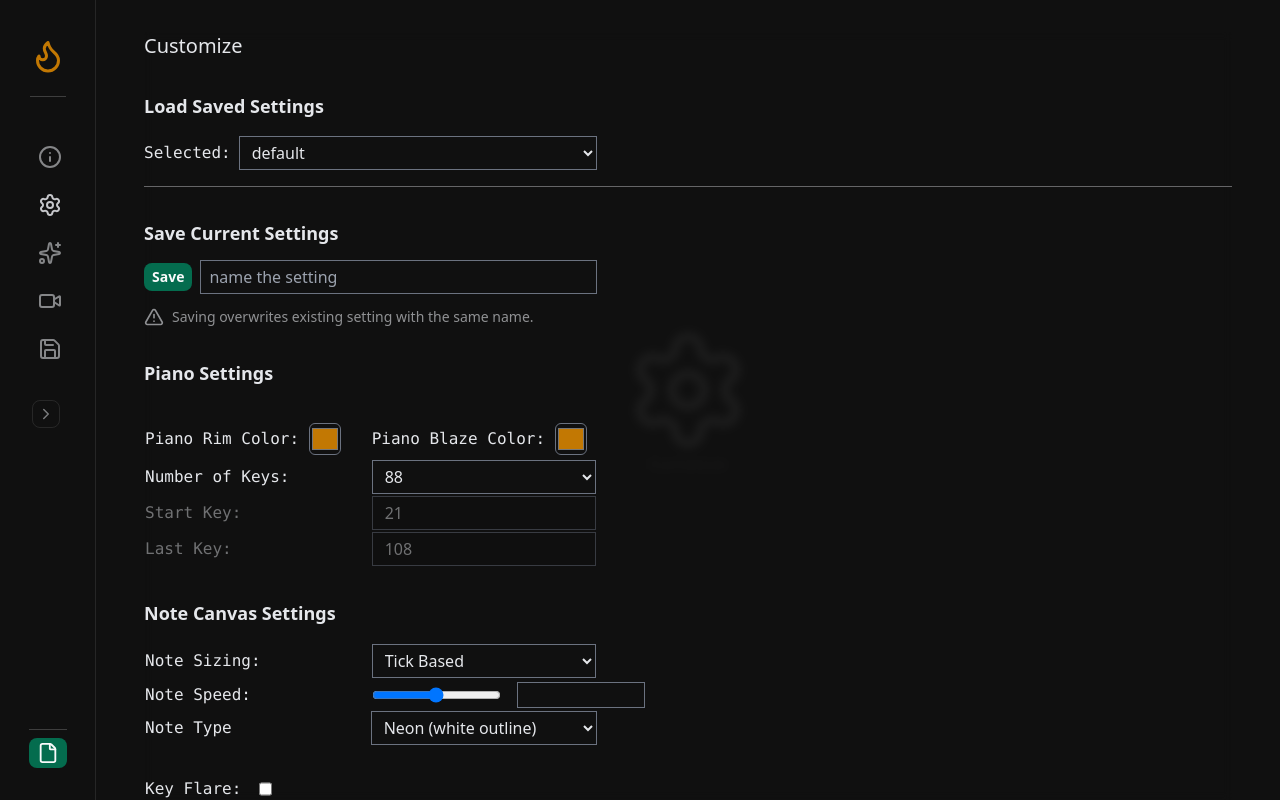
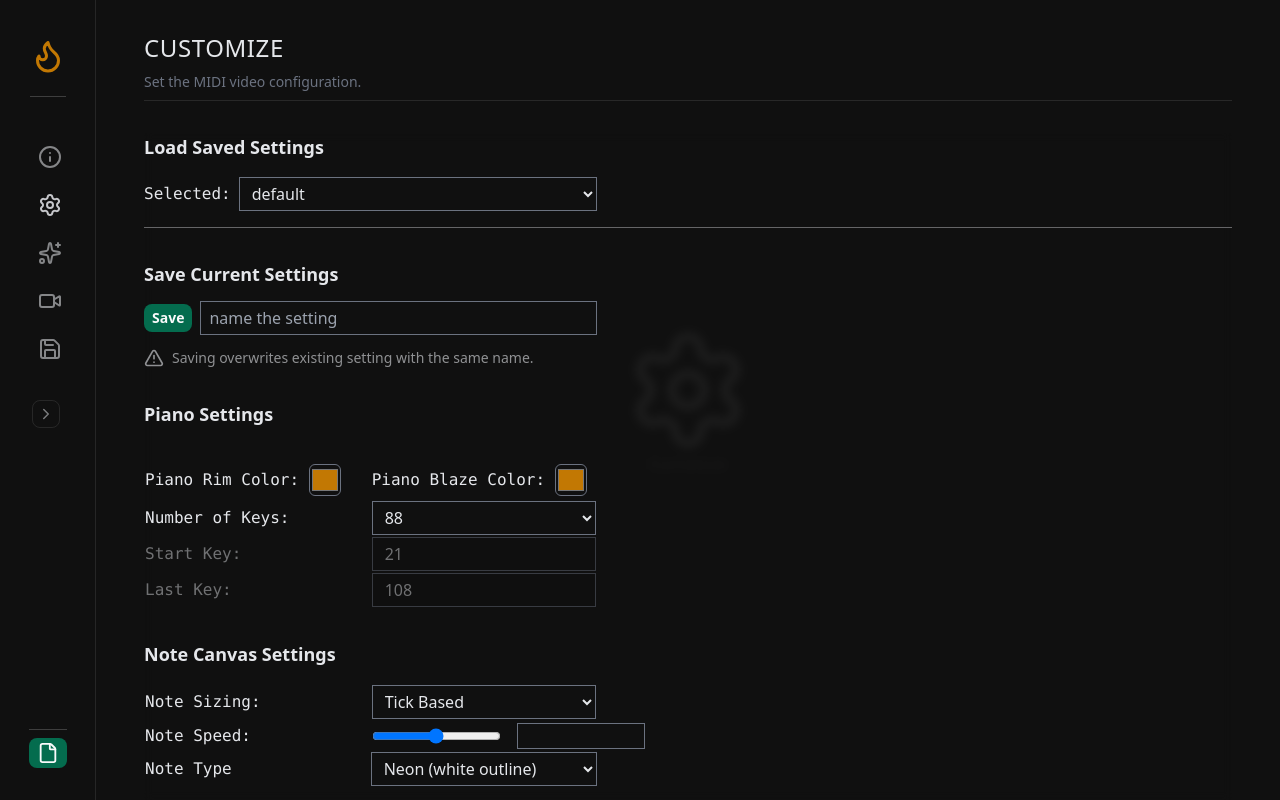
Before and after one commit to AndreBryant/emblaze-app, a SvelteKit app: page / in a window 1280 px wide. Built offline with nearby package versions, Linux system fonts and the light colour scheme.

Commit message:
refactor headers for all tab content component

```diff
--- a/src/components/Header/Header.svelte
+++ b/src/components/Header/Header.svelte
@@ -5,7 +5,7 @@
 	export let subtitle = '';
 </script>
 
-<div class="flex flex-col gap-2">
+<div class="flex flex-col gap-2 px-12 pt-8">
 	<H2>{title}</H2>
 	<H3>{subtitle}</H3>
 	<hr class="border-secondary/10" />
--- a/src/components/MainContent.svelte
+++ b/src/components/MainContent.svelte
@@ -1,6 +1,7 @@
 <script>
 	import { isSidebarCollapsed } from '$lib/stores/app-stores.js';
 	import { activeTabValue } from '$lib/stores/app-stores.js';
+	import Header from './Header/Header.svelte';
 
 	import TabContent from './sidebar/tab/TabContent.svelte';
 
@@ -13,8 +14,8 @@
 >
 	{#each items as item}
 		{#if $activeTabValue === item.value}
+			<Header title={item.label} subtitle={item.subtitle} />
 			<TabContent component={item.component} label={item.label} logo={item.logo} />
-			{$isSidebarCollapsed ? ' ' : ''}
 		{/if}
 	{/each}
 </div>
--- a/src/components/tab-settings/customize/Customize.svelte
+++ b/src/components/tab-settings/customize/Customize.svelte
@@ -115,8 +115,6 @@
 </button> -->
 
 <div class="flex flex-col gap-8 pb-8 backdrop-blur-sm">
-	<h2 class="text-xl">Customize</h2>
-
 	<div class="flex flex-col gap-4">
 		<LoadSave bind:this={loadSaveRef} on:loadSave={handleLoadSetting} />
 		<hr class="opacity-40" />
--- a/src/components/tab-settings/filters/Filters.svelte
+++ b/src/components/tab-settings/filters/Filters.svelte
@@ -1,5 +1,4 @@
 <div class="flex flex-col gap-8 pb-8 backdrop-blur-sm h-full">
-	<h2 class="text-xl">Filters</h2>
 	<!-- Filters -->
 	<div>
 		<h3>Filters</h3>
--- a/src/components/tab-settings/information/Information.svelte
+++ b/src/components/tab-settings/information/Information.svelte
@@ -1,6 +1,5 @@
 <script>
 	import { midiData, filename } from '$lib/stores/midi-stores.js';
-	import Header from '../../Header/Header.svelte';
 	import NoFileLoaded from './NoFileLoaded.svelte';
 	import Table from './Table.svelte';
 
@@ -43,8 +42,6 @@
 </script>
 
 <div class="flex flex-col gap-8 w-full backdrop-blur-sm">
-	<Header title="MIDI Information" subtitle="Specific details about the MIDI file." />
-
 	{#if !$midiData}
 		<NoFileLoaded />
 	{:else}
--- a/src/components/tab-settings/render/Render.svelte
+++ b/src/components/tab-settings/render/Render.svelte
@@ -30,8 +30,6 @@
 </script>
 
 <div class="flex flex-col gap-1 h-full">
-	<h2 class="text-xl">Render/Preview</h2>
-
 	<div class="flex-grow flex flex-col gap-8">
 		<div class="w-full h-full flex flex-col flex-grow justify-center items-center gap-2">
 			<!-- P5 SKETCH CONTAINER  -->
--- a/src/components/tab-settings/saved-settings/SavedSettings.svelte
+++ b/src/components/tab-settings/saved-settings/SavedSettings.svelte
@@ -14,6 +14,5 @@
 </script>
 
 <div class="flex flex-col gap-8">
-	<h2 class="text-xl">Saved Settings</h2>
 	<div>test</div>
 </div>
--- a/src/routes/+page.svelte
+++ b/src/routes/+page.svelte
@@ -10,11 +10,42 @@
 	import { Info, Settings, Sparkles, Video, Save } from 'lucide-svelte';
 
 	let items = [
-		{ logo: Info, label: 'MIDI Information', value: 0, component: Information },
-		{ logo: Settings, label: 'Customize', value: 1, component: Customize },
-		{ logo: Sparkles, label: 'Filters', value: 2, component: Filters },
-		{ logo: Video, label: 'Render/Preview', value: 3, component: Render },
-		{ logo: Save, label: 'Saved Settings', value: 4, component: SavedSettings }
+		{
+			logo: Info,
+			label: 'MIDI Information',
+			subtitle: 'Specific details about the MIDI file.',
+			value: 0,
+			component: Information
+		},
+		{
+			logo: Settings,
+			label: 'Customize',
+			subtitle: 'Set the MIDI video configuration.',
+			value: 1,
+			component: Customize
+		},
+		{
+			logo: Sparkles,
+			label: 'Filters',
+			subtitle: 'Add filters and other effects',
+			value: 2,
+			component: Filters
+		},
+		{
+			logo: Video,
+			label: 'Render/Preview',
+			subtitle: 'See how your video looks like before rendering.',
+			value: 3,
+			component: Render
+		},
+		{
+			logo: Save,
+			label: 'Saved Settings',
+			subtitle:
+				'Here are your saved settings (these are stored in the local storage of the browser)',
+			value: 4,
+			component: SavedSettings
+		}
 	];
 </script>
 
```
